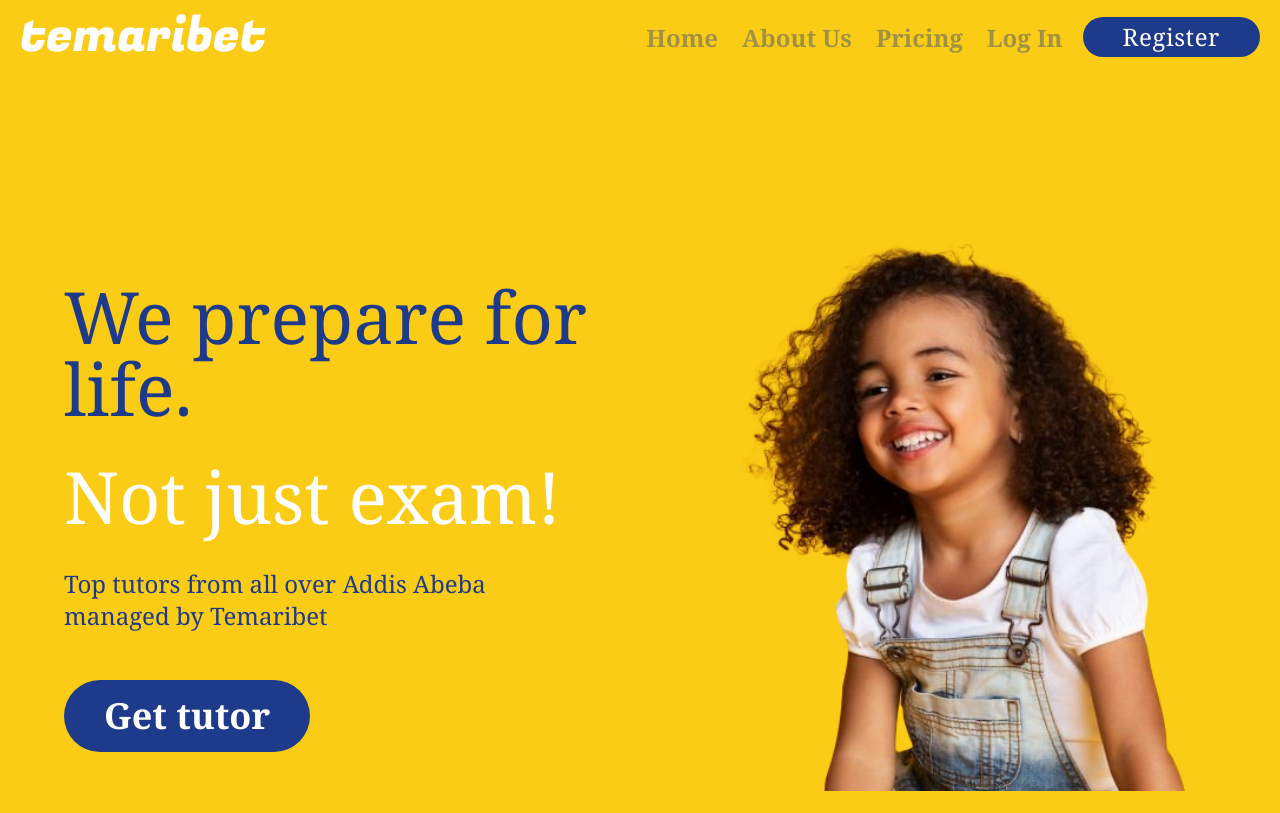
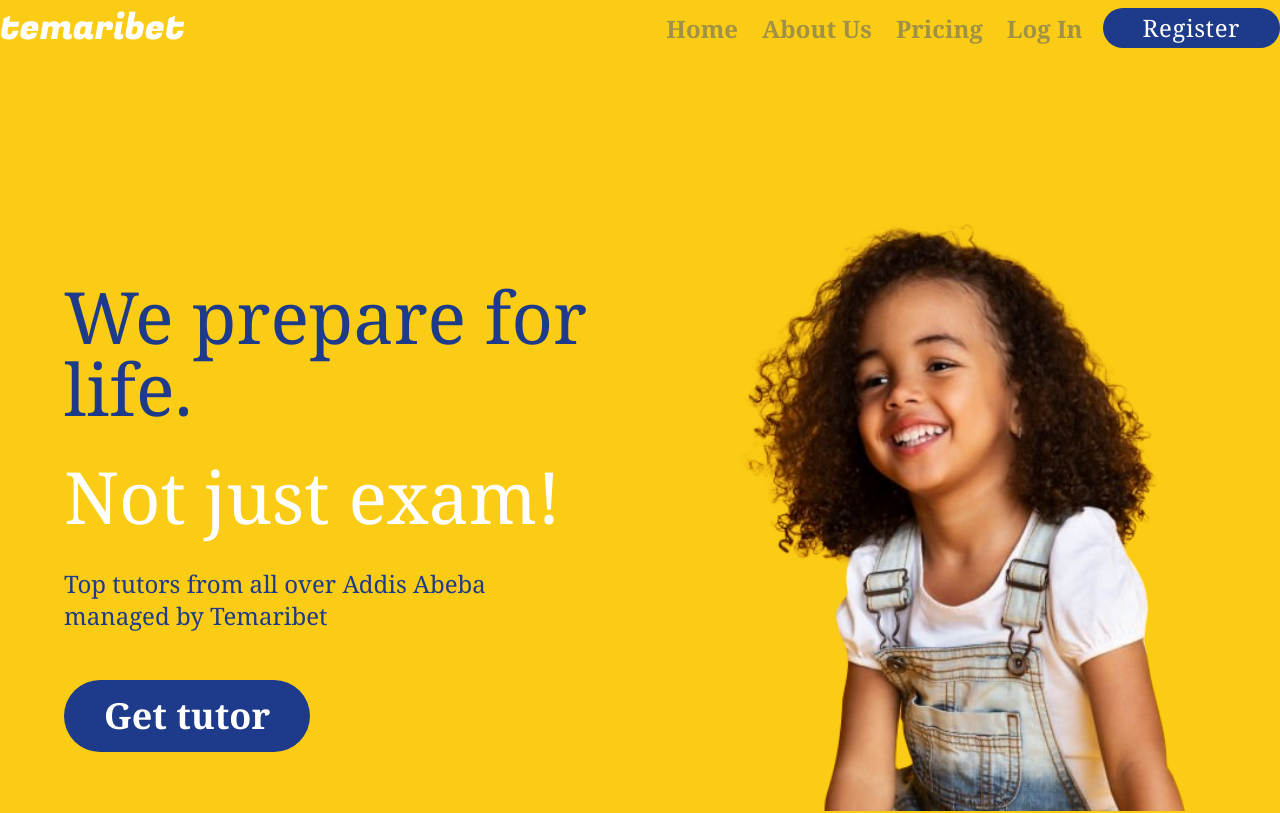
Before and after one commit to bekiTil/Temaribet-front-end-dev, a Next.js app in the folder TemariBet/nextjs-blog/: page / in a window 1280 px wide. Shown: the top 813 px of the page. Built offline with nearby package versions, Linux system fonts and the light colour scheme.

Commit message:
size changing

```diff
--- a/TemariBet/nextjs-blog/components/Achievement.js
+++ b/TemariBet/nextjs-blog/components/Achievement.js
@@ -2,13 +2,13 @@ import { Button,List, Col, Row } from 'antd';
 import Stats from "./child_components/Statistics.js";
 const Achievement=()=>{
     return (
-        <div className="pb-40 pt-9 pb-20 bg-gradient-to-r font-serif from-[#142F43] via-black-900 to-black ">
+        <div className="pb-40 pt-9 bg-gradient-to-r font-serif from-[#142F43] via-black-900 to-black ">
             <div className='ml-5 md:ml-16'>
                 <Col sm = {24}  style={{justifyContent:"center"}}>
                     <div>
-                    <h1 className="text-3xl sm:text-4xl  md:text-4xl lg:text-6xl  text-bold text-white pt-4 pb-1  "> We are the little angel of your kids but we can
+                    <h1 className="text-3xl sm:text-2xl  md:text-3xl lg:text-5xl xl:text-6xl 2xl:text-6xl  text-bold text-white pt-4 pb-1  "> We are the little angel of your kids but we can
                     only help if you let us </h1>
-                    <p className="text-lg sm:text-xl  md:text-xl  lg:text-4xl text-gray-400 2xl:pr-96  pt-0 ">The quick, brown fox jumps over a lazy dog. DJs flock by when MTV ax quiz prog.
+                    <p className="text-lg sm:text-xl  md:text-xl  lg:text-2xl xl:text-3xl 2xl:text-4xl  text-gray-400 2xl:pr-96  pt-0 ">The quick, brown fox jumps over a lazy dog. DJs flock by when MTV ax quiz prog.
                             Junk MTV quiz graced by fox whelps. Bawlds jog, flick quartz,
                             vex nymphs. Waltz, bad nymph, for quick jigs vex! For nymphs grap quick-jived </p>
                     </div>
--- a/TemariBet/nextjs-blog/components/Cover.js
+++ b/TemariBet/nextjs-blog/components/Cover.js
@@ -14,17 +14,17 @@ const Cover = () => {
                             <p className="mt-2 text-2xl font-serif text-blue-900">Top tutors from all over Addis Abeba
                                 <br />
                                 managed by Temaribet</p>
-                            <button className=" px-10 py-4 rounded-full font-serif mt-6 text-xl md:text-4xl font-bold text-white transition-colors duration-200 transform bg-blue-900 lg:w-auto hover:bg-blue-700  focus:outline-none focus:bg-blue-600">Get tutor</button>
+                            <button className=" px-10 py-4 mb-6 rounded-full font-serif mt-6 text-xl md:text-4xl font-bold text-white transition-colors duration-200 transform bg-blue-900 lg:w-auto hover:bg-blue-700  focus:outline-none focus:bg-blue-600">Get tutor</button>
                         </div>
                     </div>
 
                     <div className="flex items-center justify-center w-full md:mt-10 md:pt-28  lg:w-1/2">
                     <Image
-                        className="w-full"
+                        className="w-full h-full"
                         src="/temaribet.png.png"
                         alt="young girl image"
                         width={"450"}
-                        height = {"550"}
+                        height = {"590"}
                     />
 
                     </div>
--- a/TemariBet/nextjs-blog/components/Header.js
+++ b/TemariBet/nextjs-blog/components/Header.js
@@ -3,10 +3,10 @@ const Header = () => {
   const [navbarOpen, setNavbarOpen] = React.useState(false);
   return (
     <nav className="opacity-100 overflow-x-hidden fixed top-0 left-0 right-0 z-50 flex  items-center justify-between px-2 py-0 bg-yellow-400 -m-2 ">
-      <div className="container px-5 mx-auto flex flex-wrap items-center justify-between">
+      <div className="container  mx-auto flex flex-wrap items-center justify-between">
         <div className="w-full relative flex justify-between lg:w-auto lg:static lg:block lg:justify-start">
           <a
-            className="text-3xl md:text-5xl py-5 font-fugasOne font-thin leading-relaxed inline-block mr-4 py-1 whitespace-nowrap  text-white"
+            className="text-3xl md:text-4xl  py-1 font-fugasOne font-thin leading-relaxed inline-block mr-4  whitespace-nowrap  text-white"
             href="#"
           >
             temaribet
--- a/TemariBet/nextjs-blog/tailwind.config.js
+++ b/TemariBet/nextjs-blog/tailwind.config.js
@@ -5,6 +5,10 @@ module.exports = {
   ],
   theme: {
     extend: {
+      colors: {
+        // Configure your color palette here
+         'pro-yellow':'#fed607',
+        },
       fontFamily: {
         fugasOne: ["fugasOne", "serif"],
       },
```
